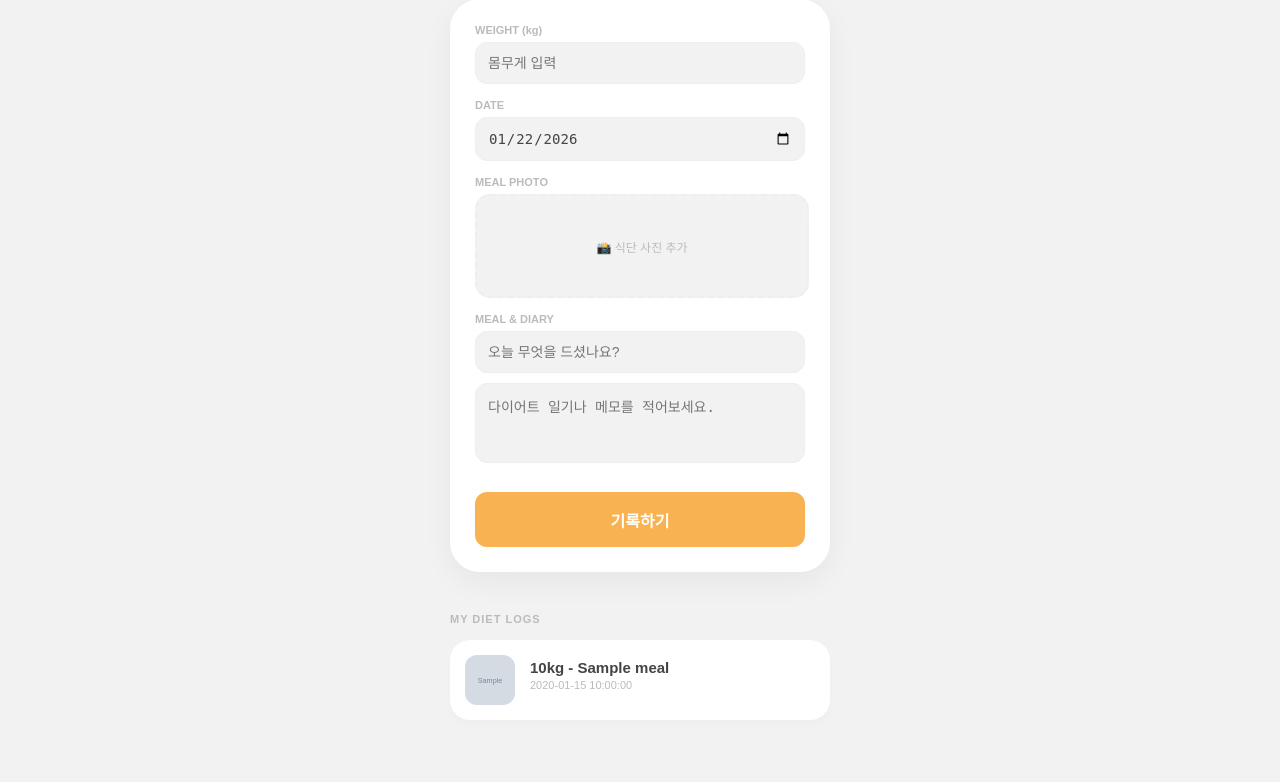
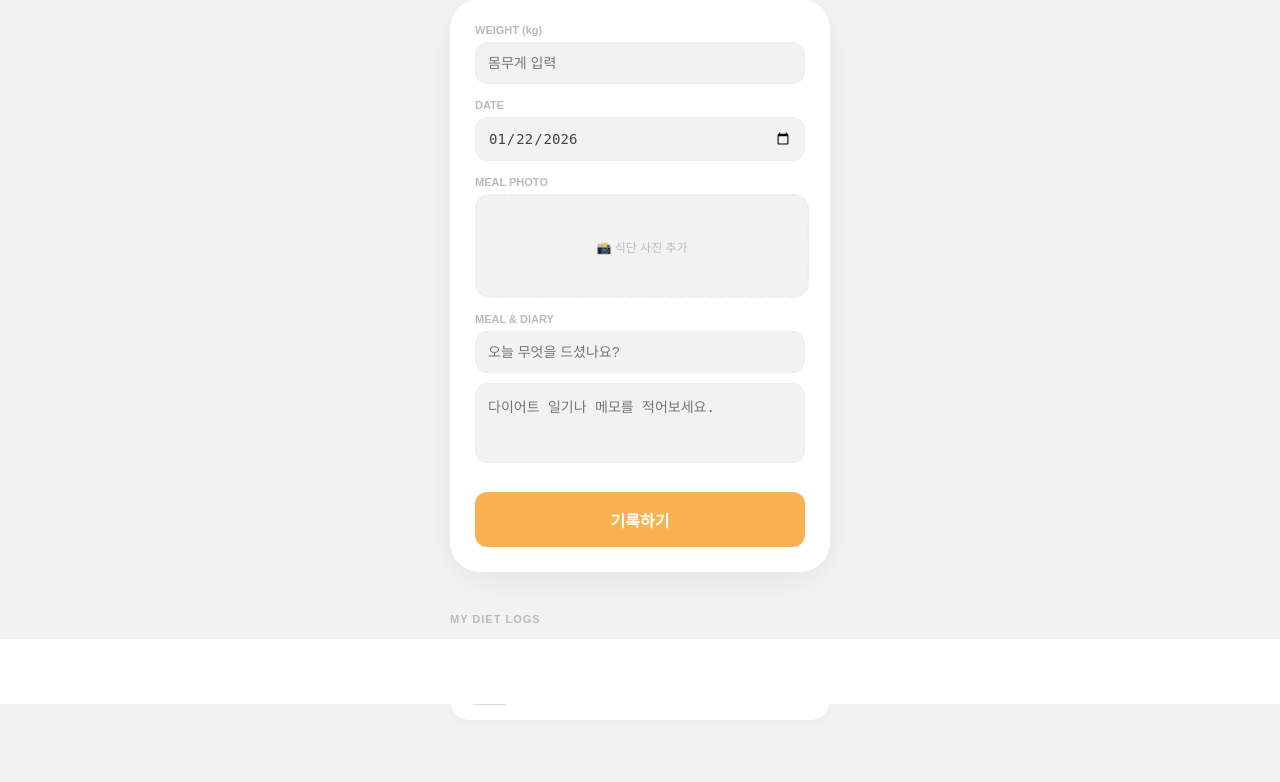
Before and after one commit to wealthsmurf/ADHdiary, a FastAPI app: template templates/diet.html in a window 1280 px wide. Shown: the part 96-878 px from the top of the page. Run offline with FastAPI, Linux system fonts and the light colour scheme; the template is opened without the code that fills it: most values are stand-ins (such as "Sample title", 1, 10 or a date in 2020); grey boxes marked "Sample" are stand-in pictures.

Commit message:
Update diet.html

```diff
--- a/templates/diet.html
+++ b/templates/diet.html
@@ -116,6 +116,19 @@
         .modal-footer { flex-shrink: 0; display: flex; gap: 10px; margin-top: 20px; }
         .btn-close { flex: 1; padding: 15px; border-radius: 15px; border: none; background: var(--border-color); color: var(--text-main); font-weight: bold; cursor: pointer; }
         .btn-del { flex: 0.5; background: #ff8a80; color: white; border: none; padding: 15px; border-radius: 15px; font-weight: bold; cursor: pointer; }
+        .bottom-nav {
+            width: 100%;
+            height: 65px;
+            background: var(--card-bg); /* 변수가 없다면 #FFFFFF 등 고정값 사용 */
+            position: fixed;
+            bottom: 0;
+            left: 0;
+            display: flex;
+            justify-content: center;
+            align-items: center;
+            border-top: 1px solid var(--border-color);
+            z-index: 1000;
+        }
     </style>
 </head>
 <body>
@@ -199,7 +212,9 @@
             </div>
         </div>
     </div>
+    <div class="bottom-nav">
 
+    </div>
     <script>
         // [추가] 폼 제출 시 버튼 비활성화 및 텍스트 변경
         document.getElementById('dietForm').onsubmit = function() {
```
